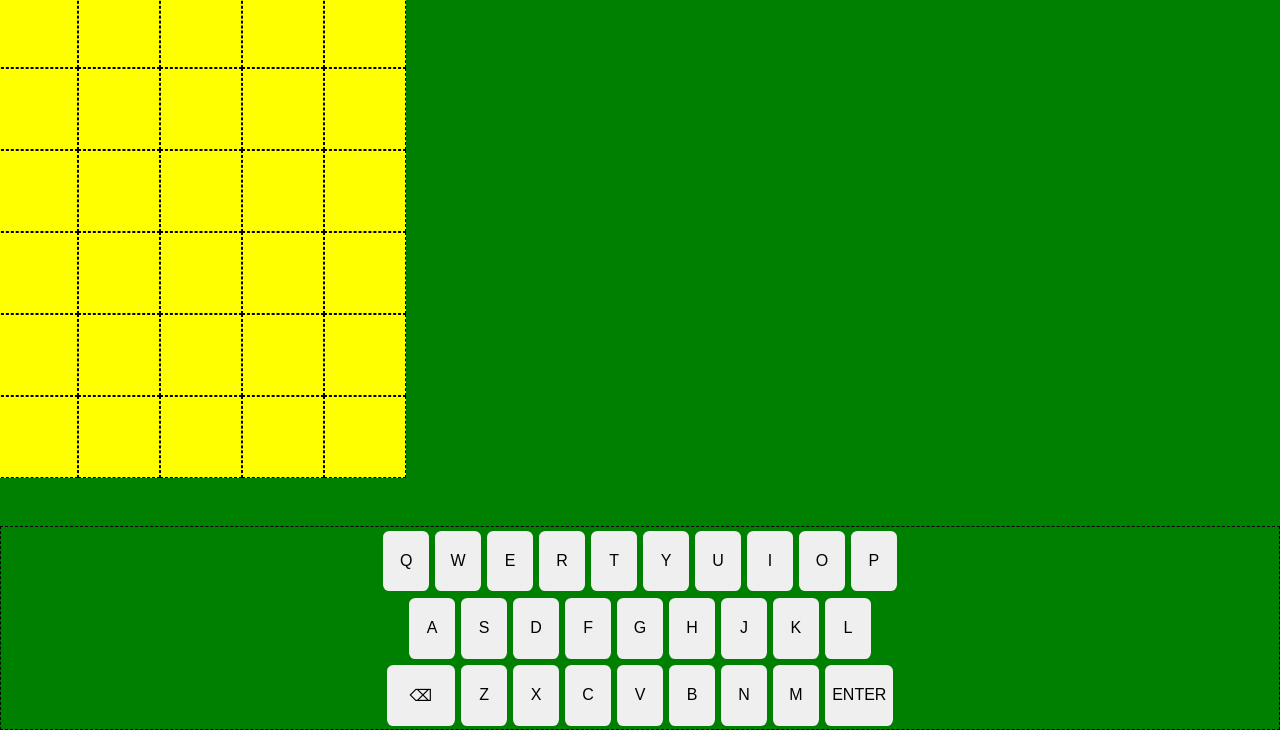
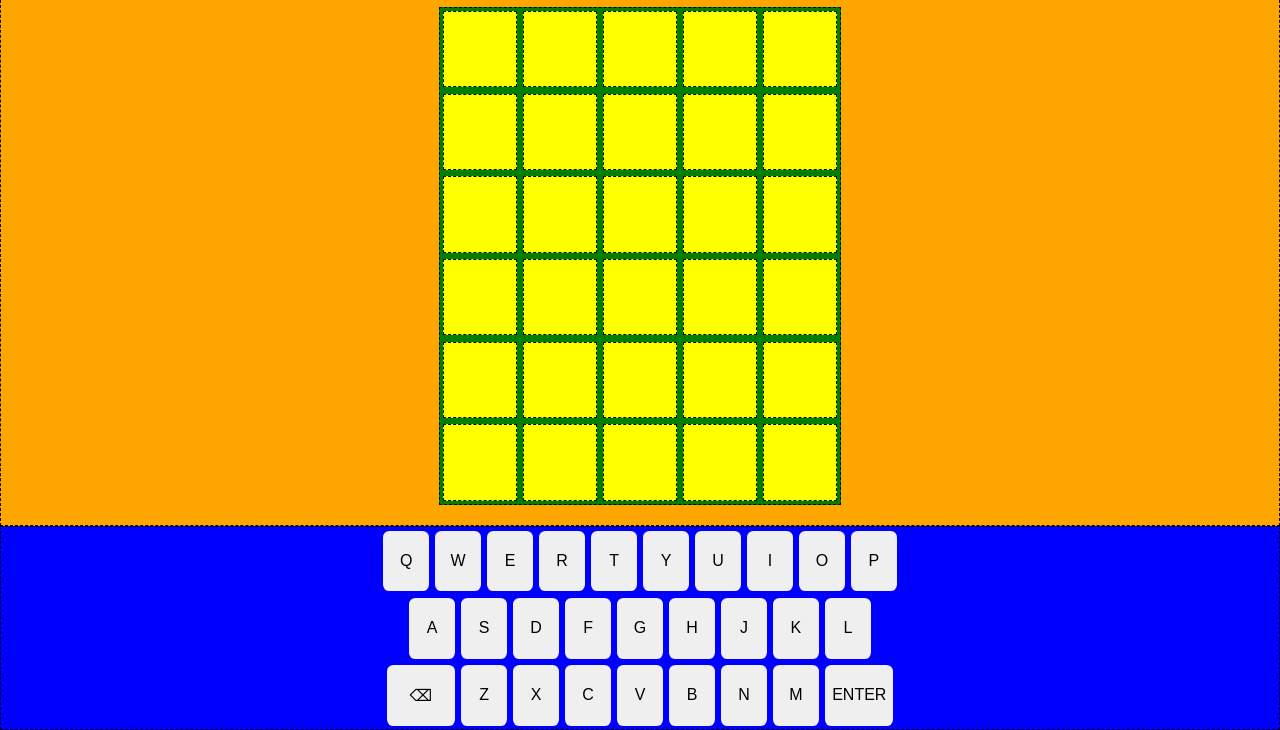
Before and after one commit to Nikhil-Tailor/wordle, a website: page index.html in a window 1280 px wide. Shown: the part 70-800 px from the top of the page. Drawn offline with Linux system fonts and the light colour scheme.

Commit message:
put boxes in middle

```diff
--- a/index.html
+++ b/index.html
@@ -7,6 +7,8 @@
     <main>
         <title>Wordle</title>
         <h1>Wordle</h1>
+
+        <div id="a">
 
             <div id="squares">
                 <div class=" sq"></div>
@@ -42,6 +44,7 @@
 
 
 
+            </div>
         </div>
         <div>
 
--- a/style.css
+++ b/style.css
@@ -6,7 +6,7 @@
 body,
 html {
     height: 100%;
-    background: green;
+    background: blue;
 }
 
 main {
@@ -29,10 +29,11 @@ div {
     width: device-width;
 }
 
-.sq {
+
+/* .sq {
     width: 5rem;
     height: 5rem;
-}
+} */
 
 button {
     height: 3.8em;
@@ -60,13 +61,25 @@ h1 {
     grid-template-columns: 1fr 1fr 1fr 1fr 1fr;
     grid-template-rows: 1fr 1fr 1fr 1fr 1fr 1fr;
     width: 25rem;
-    height: 30rem;
+    height: 31rem;
+    text-align: center;
+    background: green;
+}
+
+#a {
+    /* display: flex; */
+    /* width: 25rem;
+    height: 30rem; */
+    background: orange;
+    display: flex;
+    align-items: center;
     justify-content: center;
 }
 
 .sq {
     background: yellow;
     border: black thin dashed;
+    margin: 0.2em;
 }
 
 @media screen and (max-width: 600px) {
```
Lines whose indentation alone changed are shown as unchanged.
